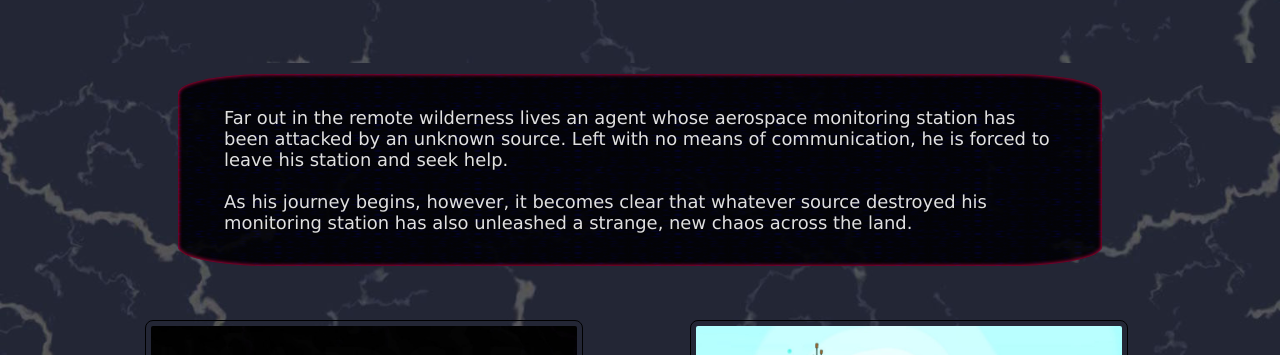
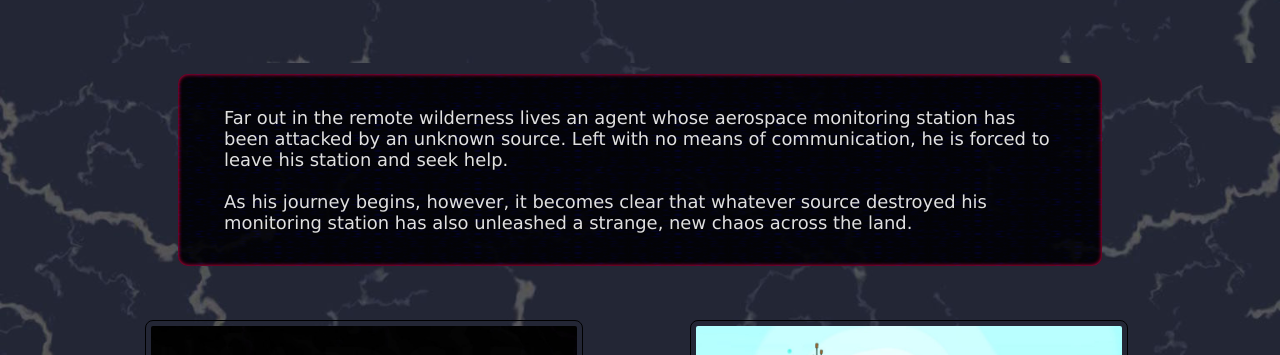
Before and after one commit to Madsir/madsirstudio.github.io, a Jekyll site: the page built from remoteagent/index.html, in a window 1280 px wide. Shown: the part 837-1192 px from the top of the page. Built offline with Jekyll 4.4.1, drawn with Linux system fonts in a browser that asks for light colours.

Commit message:
Update index.html

```diff
--- a/remoteagent/index.html
+++ b/remoteagent/index.html
@@ -42,13 +42,13 @@
   margin-bottom: 5%;
 }
   .around {
-  border-radius: 10%;
+  border-radius: 10px;
   margin-left: 10%;
   margin-right: 10%;
   margin-top: 2%;
   margin-bottom: 2%;
   box-shadow: inset 0px 0px 4px 0px #FF004C;
-	  	background-image: url("/Assets/tough.png");
+  background-image: url("/Assets/tough.png");
 }
 .row {
   margin-left:2%;
@@ -181,7 +181,7 @@
 	<br>
 	<div class="center">
 		<div class="demo">
-			<iframe frameborder="0" src="https://itch.io/embed/507554?bg_color=000000&amp;fg_color=e7e7e7&amp;link_color=c6370b&amp;border_color=464646" width="45%" height="20%"><a href="https://madsirstudio.itch.io/remote-agent-demo">Remote Agent | Demo by Madsir Studio</a></iframe>	</div>
+			<iframe frameborder="0" src="https://itch.io/embed/507554?bg_color=000000&amp;fg_color=e7e7e7&amp;link_color=c6370b&amp;border_color=464646" width="90%" height="50%"><a href="https://madsirstudio.itch.io/remote-agent-demo">Remote Agent | Demo by Madsir Studio</a></iframe>	</div>
     		</div>
 	</div>
   </div>
```
